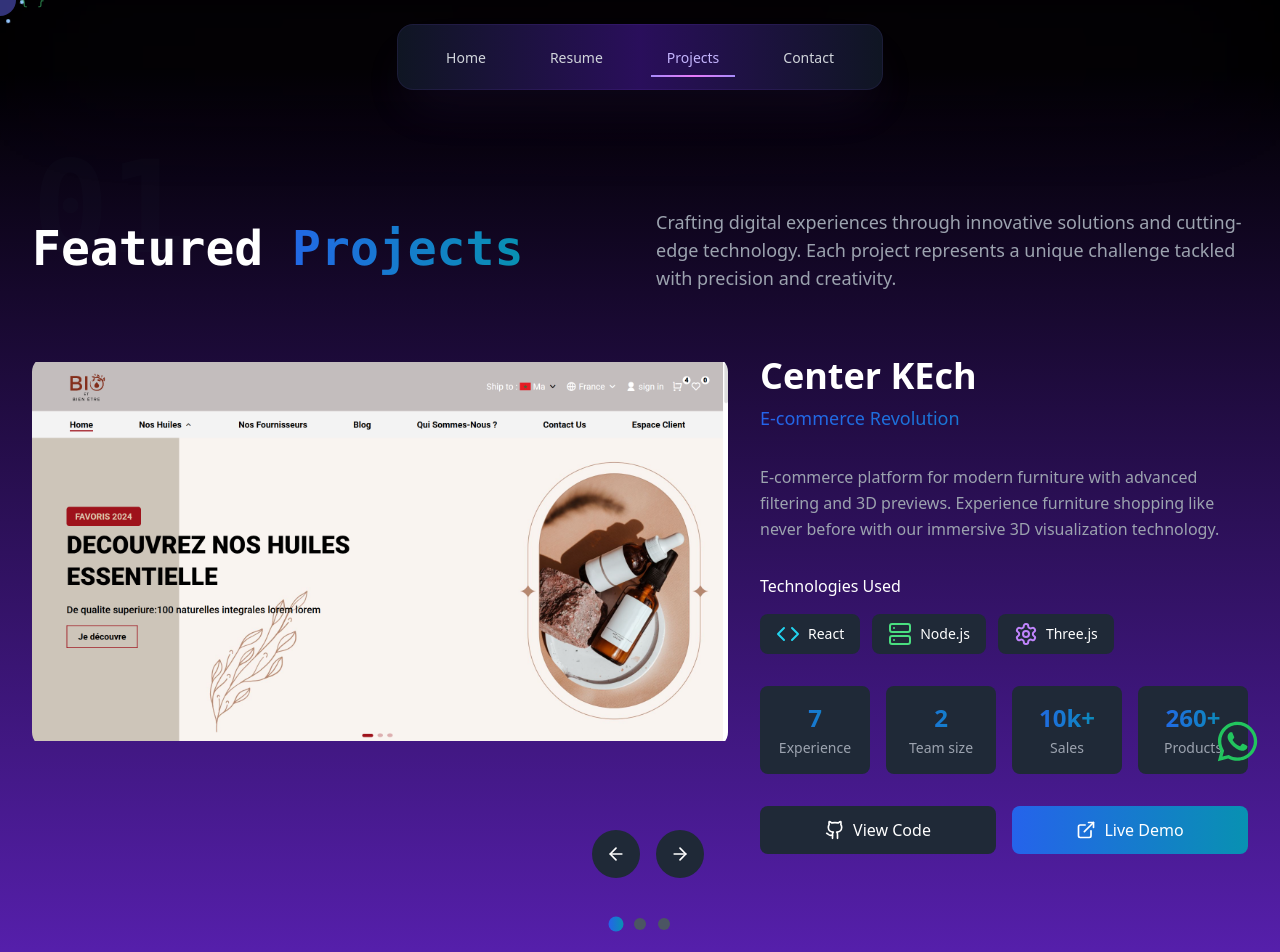
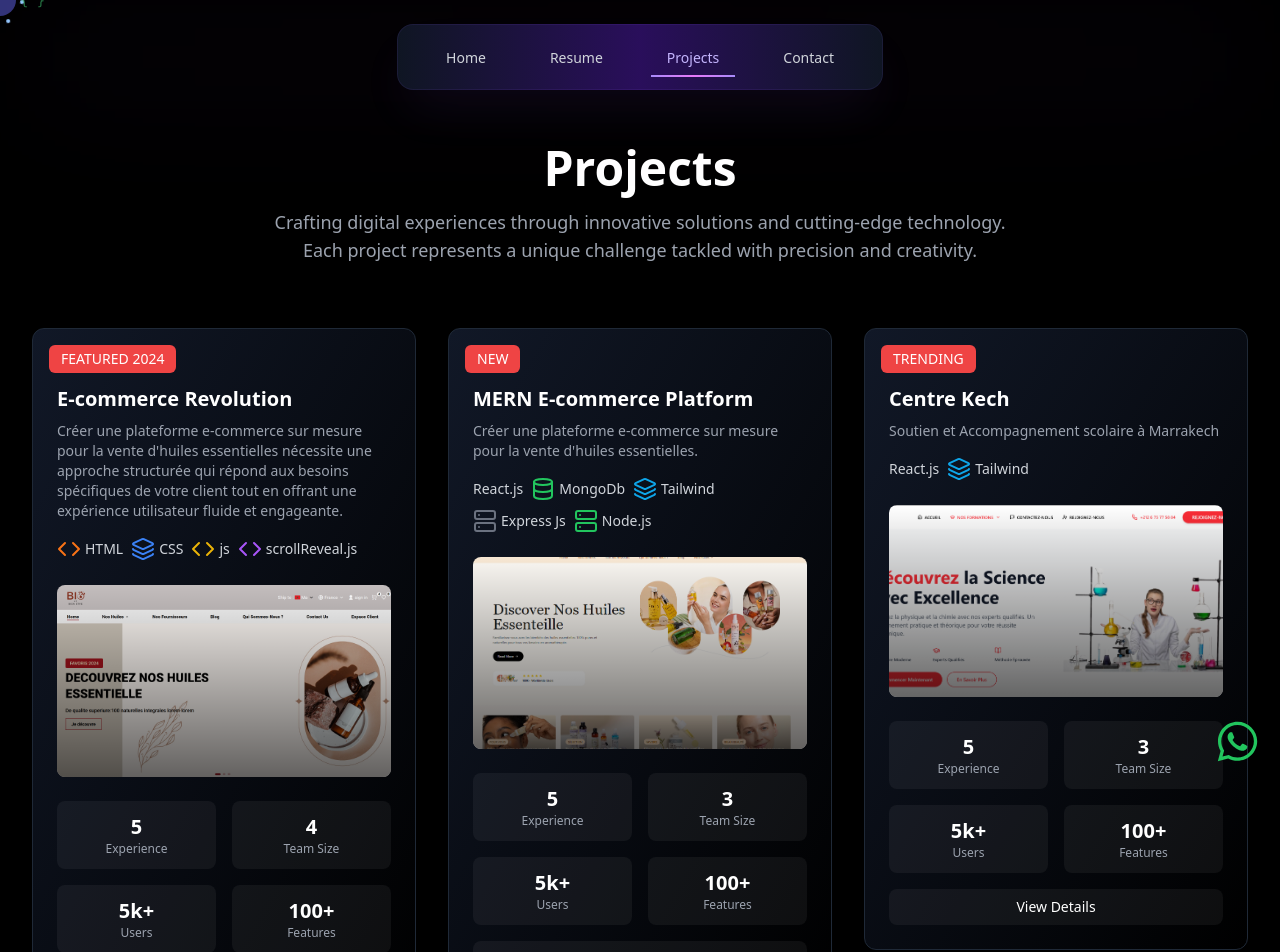
Before and after one commit to simo-sari07/sarix, a React app: page /projects in a window 1280 px wide. Shown: the top 952 px of the page. Built offline with nearby package versions, Linux system fonts and the light colour scheme; the HTML template or start-up script is replaced by a standard one.

Commit message:
ne update

```diff
--- a/src/components/Works/Projects.jsx
+++ b/src/components/Works/Projects.jsx
@@ -1,240 +1,151 @@
-import React, { useState, useEffect } from "react";
-import {
-  ArrowLeft,
-  ArrowRight,
-  Github,
-  ExternalLink,
-  Code,
-  Server,
-  Database,
-  Layers,
-  Settings,
-  Globe,
-  Award,
-  Users,
-} from "lucide-react";
-import project1 from "../../../public/bio1.png";
-import project2 from "../../../public/bio2.png";
-import project3 from "../../../public/centerkech.png";
+"use client"
+
+import { useState, useEffect } from "react"
+import { X, Github, ExternalLink, Code, Server, Database, Layers, Settings } from "lucide-react"
+
+import project1 from "../../../public/bio1.png"
+import project2 from "../../../public/bio2.png"
+import project3 from "../../../public/center.png"
+
 const techIcons = {
-  React: <Code className="text-cyan-400" />,
-  "Node.js": <Server className="text-green-400" />,
-  "Three.js": <Settings className="text-purple-400" />,
-  "Vue.js": <Code className="text-emerald-400" />,
-  Firebase: <Database className="text-amber-400" />,
-  Tailwind: <Layers className="text-sky-400" />,
+  React: <Code className="text-blue-500" />,
+  "Node.js": <Server className="text-green-500" />,
+  "Three.js": <Settings className="text-purple-500" />,
+  "Vue.js": <Code className="text-emerald-500" />,
+  Firebase: <Database className="text-orange-500" />,
+  Tailwind: <Layers className="text-sky-500" />,
   "Next.js": <Code className="text-white" />,
-  Python: <Server className="text-yellow-400" />,
-  TensorFlow: <Database className="text-orange-400" />,
-};
+  Python: <Server className="text-yellow-500" />,
+  TensorFlow: <Database className="text-red-500" />,
+  HTML: <Code className="text-orange-500" />,
+  CSS: <Layers className="text-blue-500" />,
+  js: <Code className="text-yellow-500" />,
+  "scrollReveal.js": <Code className="text-purple-500" />,
+  "Express Js": <Server className="text-gray-500" />,
+  MongoDb: <Database className="text-green-500" />,
+}
 
 const projects = [
   {
     id: "01",
-    title: "Center KEch",
-    subtitle: "E-commerce Revolution",
+    title: "E-commerce Revolution",
+    badge: "FEATURED 2024",
     description:
-      "E-commerce platform for modern furniture with advanced filtering and 3D previews. Experience furniture shopping like never before with our immersive 3D visualization technology.",
-    tech: ["React", "Node.js", "Three.js"],
+      "Créer une plateforme e-commerce sur mesure pour la vente d'huiles essentielles nécessite une approche structurée qui répond aux besoins spécifiques de votre client tout en offrant une expérience utilisateur fluide et engageante.",
+    tech: ["HTML", "CSS", "js", "scrollReveal.js"],
     image: project1,
-    stats: [
-      { icon: <Globe />, value: "7", label: "Experience" },
-      { icon: <Users />, value: "2", label: "Team size" },
-      { icon: <Award />, value: "10k+", label: "Sales" },
-      { icon: <Database />, value: "260+", label: "Products" },
-    ],
+    stats: {
+      experience: "5",
+      teamSize: "4",
+      users: "5k+",
+      features: "100+",
+    },
     links: {
       github: "https://github.com/username/furnishop",
       live: "https://furnishop.demo",
     },
-    color: "from-blue-600 to-cyan-600",
   },
   {
     id: "02",
-    title: "Ecommerce Website",
-    subtitle: "Seamless Collaboration",
-    description:
-      "Project management tool with real-time collaboration features. Streamline your workflow with intuitive task management and team coordination capabilities.",
-    tech: ["Vue.js", "Firebase", "Tailwind"],
-    image:project2,
-    stats: [
-      { icon: <Globe />, value: "5", label: "Months" },
-      { icon: <Users />, value: "3", label: "Team size" },
-      { icon: <Award />, value: "5k+", label: "Users" },
-      { icon: <Database />, value: "100+", label: "Features" },
-    ],
+    title: "MERN E-commerce Platform",
+    badge: "NEW",
+    description: "Créer une plateforme e-commerce sur mesure pour la vente d'huiles essentielles.",
+    tech: ["React.js", "MongoDb", "Tailwind", "Express Js", "Node.js"],
+    image: project2,
+    stats: {
+      experience: "5",
+      teamSize: "3",
+      users: "5k+",
+      features: "100+",
+    },
     links: {
       github: "https://github.com/username/taskflow",
       live: "https://taskflow.demo",
     },
-    color: "from-emerald-600 to-teal-600",
   },
   {
     id: "03",
-    title: "MERN STACK EOMMERCE",
-    subtitle: "AI-Powered Healthcare",
-    description:
-      "Healthcare management system with AI-powered diagnostics. Revolutionizing patient care through advanced machine learning algorithms and intuitive interfaces.",
-    tech: ["Next.js", "Python", "TensorFlow"],
+    title: "Centre Kech",
+    badge: "TRENDING",
+    description: "Soutien et Accompagnement scolaire à Marrakech",
+    tech: ["React.js", "Tailwind"],
     image: project3,
-    stats: [
-      { icon: <Globe />, value: "12", label: "Months" },
-      { icon: <Users />, value: "4", label: "Team size" },
-      { icon: <Award />, value: "15k+", label: "Users" },
-      { icon: <Database />, value: "50+", label: "Hospitals" },
-    ],
+    stats: {
+      experience: "5",
+      teamSize: "3",
+      users: "5k+",
+      features: "100+",
+    },
     links: {
       github: "https://github.com/username/healthtrack",
-      live: "https://healthtrack.demo",
+      live: "https://centerkech.vercel.app/",
     },
-    color: "from-purple-600 to-pink-600",
   },
-];
+]
 
-function Projects() {
-  const [currentProject, setCurrentProject] = useState(0);
-  const [isAnimating, setIsAnimating] = useState(false);
+function ProjectModal({ project, onClose }) {
+  useEffect(() => {
+    const handleEsc = (e) => {
+      if (e.key === "Escape") onClose()
+    }
+    const handleClickOutside = (e) => {
+      if (e.target.classList.contains("modal-overlay")) onClose()
+    }
 
-  const paginate = (newDirection) => {
-    if (isAnimating) return;
-    setIsAnimating(true);
-    setCurrentProject(
-      (prev) => (prev + newDirection + projects.length) % projects.length
-    );
-    setTimeout(() => setIsAnimating(false), 500);
-  };
+    document.addEventListener("keydown", handleEsc)
+    document.addEventListener("click", handleClickOutside)
 
-  useEffect(() => {
-    const handleKeyDown = (e) => {
-      if (e.key === "ArrowLeft") paginate(-1);
-      if (e.key === "ArrowRight") paginate(1);
-    };
-    window.addEventListener("keydown", handleKeyDown);
-    return () => window.removeEventListener("keydown", handleKeyDown);
-  }, []);
+    return () => {
+      document.removeEventListener("keydown", handleEsc)
+      document.removeEventListener("click", handleClickOutside)
+    }
+  }, [onClose])
 
-  const project = projects[currentProject];
+  if (!project) return null
 
   return (
-    <div className="min-h-screen bg-gradient-to-b from-black to-violet-800 py-20 px-4 sm:px-6 lg:px-8">
-      <div className="max-w-7xl mx-auto">
-        {/* Header Section */}
-        <div className="grid grid-cols-1 lg:grid-cols-2 gap-8 mb-16">
-          <div>
+    <div className="fixed inset-0 bg-black/75 backdrop-blur-sm z-50 flex items-center justify-center p-4 modal-overlay">
+      <div className="bg-[#111] rounded-2xl max-w-4xl w-full max-h-[90vh] overflow-y-auto">
         <div className="relative">
-              <div className="text-9xl font-mono font-bold text-gray-800 opacity-10">
-                {project.id}
-              </div>
-              <h2 className="absolute bottom-0 text-5xl font-mono font-bold text-white">
-                Featured
-                <span
-                  className={`bg-gradient-to-r ${project.color} bg-clip-text text-transparent`}
-                >
-                  {" "}
-                  Projects
-                </span>
-              </h2>
-            </div>
-          </div>
-          <div className="lg:pt-16">
-            <p className="text-gray-400 text-lg">
-              Crafting digital experiences through innovative solutions and
-              cutting-edge technology. Each project represents a unique
-              challenge tackled with precision and creativity.
-            </p>
-          </div>
-        </div>
-
-        {/* Main Project Display */}
-        <div className="grid grid-cols-1 lg:grid-cols-12 gap-8 mb-16">
-          {/* Project Image */}
-          <div className="lg:col-span-7 relative group">
-            <div className="relative rounded-2xl overflow-hidden aspect-video">
-              <div
-                className={`absolute inset-0 bg-gradient-to-r ${project.color} opacity-0 group-hover:opacity-20 transition-opacity duration-500`}
-              />
+          <button onClick={onClose} className="absolute right-4 top-4 text-white hover:text-gray-300 z-10">
+            <X size={24} />
+          </button>
           <img
-                src={project.image}
+            src={project.image || "/placeholder.svg"}
             alt={project.title}
-                className="w-full h-full object-contain transition-transform duration-500 group-hover:scale-105"
+            width={800}
+            height={300}
+            className="w-full h-[300px] object-cover"
           />
         </div>
+        <div className="p-8">
+          <h3 className="text-3xl font-bold text-white mb-4">{project.title}</h3>
+          <p className="text-gray-300 mb-6">{project.description}</p>
 
-            {/* Navigation Controls */}
-            <div className="absolute -bottom-6 right-6 flex gap-4">
-              <button
-                onClick={() => paginate(-1)}
-                className="w-12 h-12 rounded-full bg-gray-800 hover:bg-gray-700 flex items-center justify-center text-white transition-colors"
-                disabled={isAnimating}
-              >
-                <ArrowLeft size={20} />
-              </button>
-              <button
-                onClick={() => paginate(1)}
-                className="w-12 h-12 rounded-full bg-gray-800 hover:bg-gray-700 flex items-center justify-center text-white transition-colors"
-                disabled={isAnimating}
-              >
-                <ArrowRight size={20} />
-              </button>
-            </div>
-          </div>
-
-          {/* Project Details */}
-          <div className="lg:col-span-5 space-y-8">
-            <div>
-              <h3 className="text-4xl font-bold text-white mb-2">
-                {project.title}
-              </h3>
-              <p
-                className={`text-lg bg-gradient-to-r ${project.color} bg-clip-text text-transparent font-medium`}
-              >
-                {project.subtitle}
-              </p>
-            </div>
-
-            <p className="text-gray-400 leading-relaxed">
-              {project.description}
-            </p>
-
-            {/* Tech Stack */}
-            <div className="space-y-4">
-              <h4 className="text-white font-medium">Technologies Used</h4>
-              <div className="flex flex-wrap gap-3">
-                {project.tech.map((tech) => (
-                  <span
-                    key={tech}
-                    className={`flex items-center gap-2 px-4 py-2 bg-gray-800 hover:bg-gray-700 text-white rounded-lg text-sm transition-colors`}
-                  >
-                    {techIcons[tech]} {tech}
-                  </span>
-                ))}
-              </div>
-            </div>
-
-            {/* Project Stats */}
-            <div className="grid grid-cols-2 sm:grid-cols-4 gap-4">
-              {project.stats.map((stat, index) => (
-                <div
-                  key={index}
-                  className="text-center p-4 bg-gray-800 rounded-lg"
-                >
-                  <div
-                    className={`text-2xl font-bold bg-gradient-to-r ${project.color} bg-clip-text text-transparent mb-1`}
-                  >
-                    {stat.value}
-                  </div>
-                  <div className="text-sm text-gray-400">{stat.label}</div>
+          <div className="grid grid-cols-2 sm:grid-cols-4 gap-6 mb-8">
+            {Object.entries(project.stats).map(([key, value]) => (
+              <div key={key} className="text-center">
+                <div className="text-2xl font-bold text-white mb-1">{value}</div>
+                <div className="text-sm text-gray-400 capitalize">{key.replace(/([A-Z])/g, " $1").trim()}</div>
               </div>
             ))}
           </div>
 
-            {/* Action Buttons */}
+          <div className="flex flex-wrap gap-3 mb-8">
+            {project.tech.map((tech) => (
+              <span key={tech} className="flex items-center gap-2 px-4 py-2 bg-white/5 rounded-full text-sm text-white">
+                {techIcons[tech]}
+                {tech}
+              </span>
+            ))}
+          </div>
+
           <div className="flex gap-4">
             <a
               href={project.links.github}
               target="_blank"
               rel="noopener noreferrer"
-                className="flex-1 flex items-center justify-center gap-2 px-6 py-3 bg-gray-800 hover:bg-gray-700 text-white rounded-lg transition-colors"
+              className="flex-1 flex items-center justify-center gap-2 px-6 py-3 bg-white/5 hover:bg-white/10 rounded-xl text-white transition-colors"
             >
               <Github size={20} />
               View Code
@@ -243,7 +154,7 @@ function Projects() {
               href={project.links.live}
               target="_blank"
               rel="noopener noreferrer"
-                className={`flex-1 flex items-center justify-center gap-2 px-6 py-3 bg-gradient-to-r ${project.color} hover:opacity-90 text-white rounded-lg transition-opacity`}
+              className="flex-1 flex items-center justify-center gap-2 px-6 py-3 bg-white/5 hover:bg-white/10 rounded-xl text-white transition-colors"
             >
               <ExternalLink size={20} />
               Live Demo
@@ -251,24 +162,95 @@ function Projects() {
           </div>
         </div>
       </div>
+    </div>
+  )
+}
 
-        {/* Project Navigation Dots */}
-        <div className="flex justify-center gap-3">
-          {projects.map((_, index) => (
-            <button
-              key={index}
-              onClick={() => setCurrentProject(index)}
-              className={`w-3 h-3 rounded-full transition-all duration-300 ${
-                index === currentProject
-                  ? `bg-gradient-to-r ${projects[index].color} scale-125`
-                  : "bg-gray-600 hover:bg-gray-500"
-              }`}
+function Projects() {
+  const [selectedProject, setSelectedProject] = useState(null)
+
+  return (
+    <div className="min-h-screen bg-black py-20 px-4 sm:px-6 lg:px-8">
+      <div className="max-w-7xl mx-auto">
+        <div className="text-center mb-16">
+          <h2 className="text-4xl md:text-5xl font-bold text-white mb-4">Projects</h2>
+          <p className="text-gray-400 text-lg max-w-3xl mx-auto">
+            Crafting digital experiences through innovative solutions and cutting-edge technology. Each project
+            represents a unique challenge tackled with precision and creativity.
+          </p>
+        </div>
+
+        <div className="grid grid-cols-1 md:grid-cols-2 lg:grid-cols-3 gap-8">
+          {projects.map((project) => (
+            <div key={project.id} onClick={() => setSelectedProject(project)} className="group cursor-pointer">
+              <div className="relative bg-gradient-to-br from-gray-900 to-black rounded-xl overflow-hidden border border-gray-800">
+                {/* Badge */}
+                <div className="absolute top-4 left-4 px-3 py-1 bg-red-500 text-white text-sm font-medium rounded-md z-10">
+                  {project.badge}
+                </div>
+
+                {/* Content Container */}
+                <div className="p-6">
+                  <div className="flex flex-col h-full">
+                    <div className="mb-4">
+                      <h3 className="text-xl font-bold text-white mb-2 mt-8">{project.title}</h3>
+                      <p className="text-gray-400 text-sm">{project.description}</p>
+                    </div>
+
+                    {/* Tech Stack */}
+                    <div className="flex flex-wrap gap-2 mb-6">
+                      {project.tech.map((tech) => (
+                        <span key={tech} className="flex items-center gap-1 text-gray-300 text-sm">
+                          {techIcons[tech]}
+                          {tech}
+                        </span>
+                      ))}
+                    </div>
+
+                    {/* Image with arch design */}
+                    <div className="relative w-full h-48 mb-6">
+                      <div className="absolute inset-0 overflow-hidden rounded-lg">
+                        <img
+                          src={project.image || "/placeholder.svg"}
+                          alt={project.title}
+                          width={400}
+                          height={200}
+                          className="w-full h-full object-cover transform transition-transform duration-700 group-hover:scale-110"
                         />
+                        <div className="absolute inset-0 bg-gradient-to-t from-black/60 to-transparent" />
+                      </div>
+                    </div>
+
+                    {/* Stats Grid */}
+                    <div className="grid grid-cols-2 gap-4 mb-4">
+                      {Object.entries(project.stats).map(([key, value]) => (
+                        <div key={key} className="bg-white/5 rounded-lg p-3 text-center">
+                          <div className="text-xl font-bold text-white">{value}</div>
+                          <div className="text-xs text-gray-400 capitalize">
+                            {key.replace(/([A-Z])/g, " $1").trim()}
+                          </div>
+                        </div>
+                      ))}
+                    </div>
+
+                    {/* View Details Button */}
+                    <button className="w-full py-2 bg-white/5 hover:bg-white/10 rounded-lg text-white text-sm transition-colors mt-auto">
+                      View Details
+                    </button>
+                  </div>
+                </div>
+
+                {/* Hover Overlay */}
+                <div className="absolute inset-0 bg-gradient-to-t from-black/40 via-transparent to-transparent opacity-0 group-hover:opacity-100 transition-opacity duration-300" />
+              </div>
+            </div>
           ))}
         </div>
       </div>
+
+      {selectedProject && <ProjectModal project={selectedProject} onClose={() => setSelectedProject(null)} />}
     </div>
-  );
+  )
 }
 
-export default Projects;
+export default Projects
```
Also changed, not shown: public/center.png (added). Lines whose indentation alone changed are shown as unchanged.
